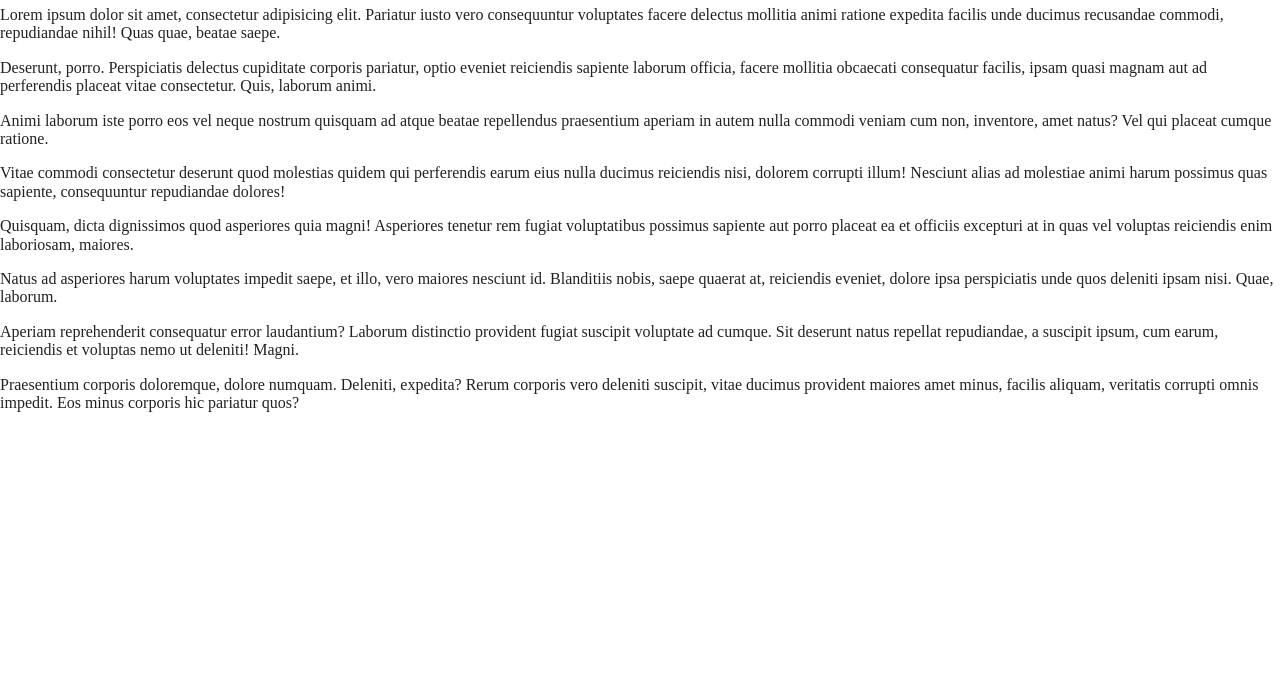
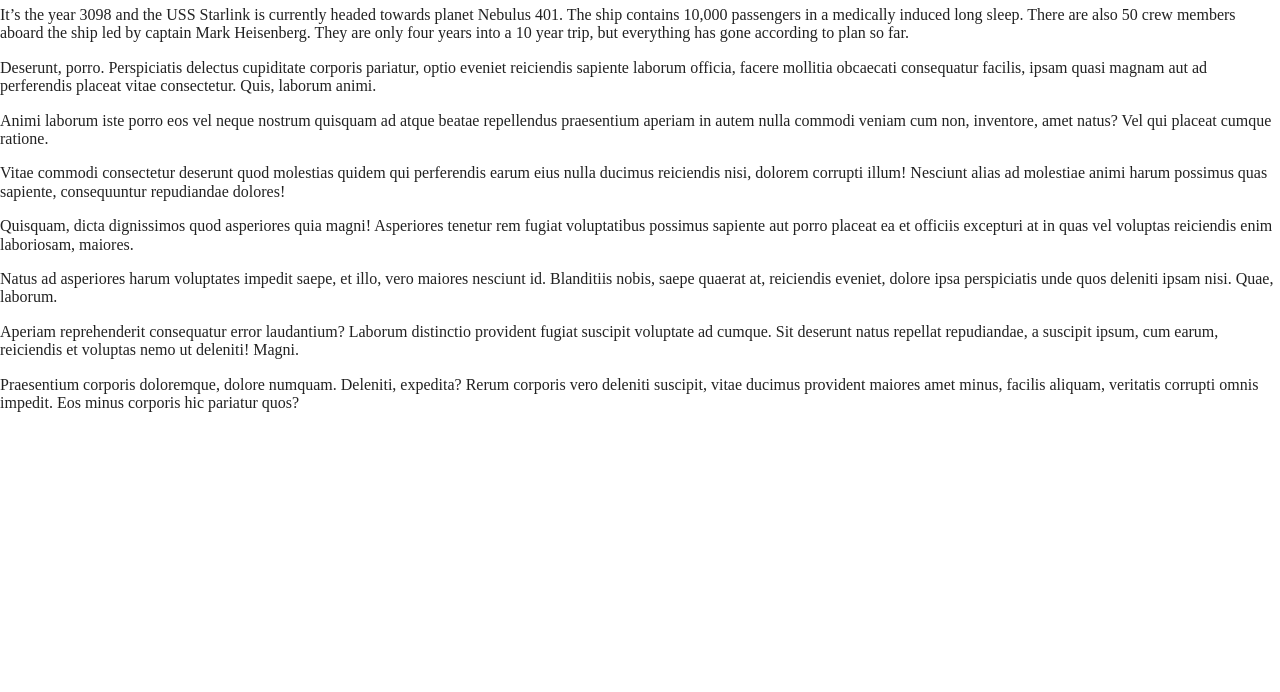
Before and after one commit to gray2/exquisite-corpse, a website built with Parcel: page index.html in a window 1280 px wide. Shown: the part 108-800 px from the top of the page. Built offline with nearby package versions, Linux system fonts and the light colour scheme.

Commit message:
added first paragraph

```diff
--- a/index.html
+++ b/index.html
@@ -44,7 +44,7 @@
   <!-- main>section*8>p>lorem -->
   <main>
     <section>
-      <p>Lorem ipsum dolor sit amet, consectetur adipisicing elit. Pariatur iusto vero consequuntur voluptates facere delectus mollitia animi ratione expedita facilis unde ducimus recusandae commodi, repudiandae nihil! Quas quae, beatae saepe.</p>
+      <p>It’s the year 3098 and the USS Starlink is currently headed towards planet Nebulus 401. The ship contains 10,000 passengers in a medically induced long sleep. There are also 50 crew members aboard the ship led by captain Mark Heisenberg. They are only four years into a 10 year trip, but everything has gone according to plan so far.</p>
     </section>
     <section>
       <p>Deserunt, porro. Perspiciatis delectus cupiditate corporis pariatur, optio eveniet reiciendis sapiente laborum officia, facere mollitia obcaecati consequatur facilis, ipsam quasi magnam aut ad perferendis placeat vitae consectetur. Quis, laborum animi.</p>
```
